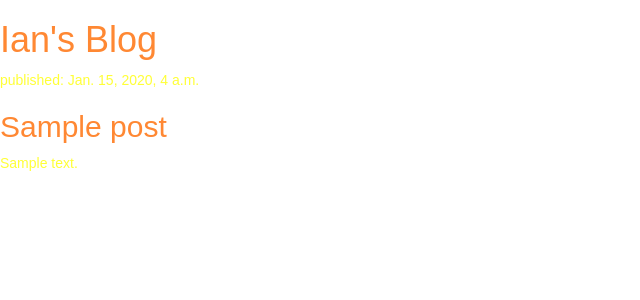
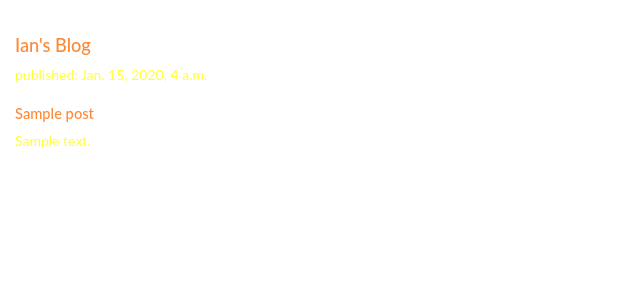
Before and after one commit to iMule/blog, a Django app: page / in a window 1280 px wide. Shown: the top 300 px of the page, without its empty margins (0-640 px from the left). Run offline with Django 3.2, Linux system fonts and the light colour scheme; tables that the repository leaves empty hold one stand-in row (values such as "Sample post"); some libraries are stand-ins or nearby versions.

Commit message:
dfdjkljdf sdfjlkdsff

```diff
--- a/blog/static/css/blog.css
+++ b/blog/static/css/blog.css
@@ -1,3 +1,7 @@
+body {
+	max-width: 800px;
+	padding: 15px;
+}
 
 a {
     color: #FF8833;
@@ -8,10 +12,14 @@ a:hover{
     font-style: underline;
 }
 p, h1, h2 {
-    font-family: Arial, Helvetica, sans-serif;
+    font-family: Lato, Corbel, Arial, Helvetica, sans-serif;
     color: #FFFF36;
 }
 
-h1, h2 {
+h1 {
+	font-size: 1.3em;
+}
 
+h2 {
+	font-size: 1.05em;
 }
--- a/blog/templates/blog/post_list.html
+++ b/blog/templates/blog/post_list.html
@@ -8,16 +8,16 @@
 <link rel='stylesheet' href="{% static 'css/blog.css'%}">
 </head>
 <body>
-<div>
-    <h1><a href="/">Ian's Blog</a></h1>
+<div id="topBanner">
+    <h1 id="siteTitle"><a href="/">Ian's Blog</a></h1>
 </div>
 
 
 {%for post in posts%}
     <div>
-        <p>published: {{post.published_date}}</p>
-        <h2><a href="">{{post.title}}</a></h2>
-        <p>{{post.text|linebreaksbr}}</p>
+        <p class="postData">published: {{post.published_date}}</p>
+        <h2 class="postTitle"><a href="">{{post.title}}</a></h2>
+        <p class="postText">{{post.text|linebreaksbr}}</p>
     </div>
 {% endfor %}
 </body>
```
